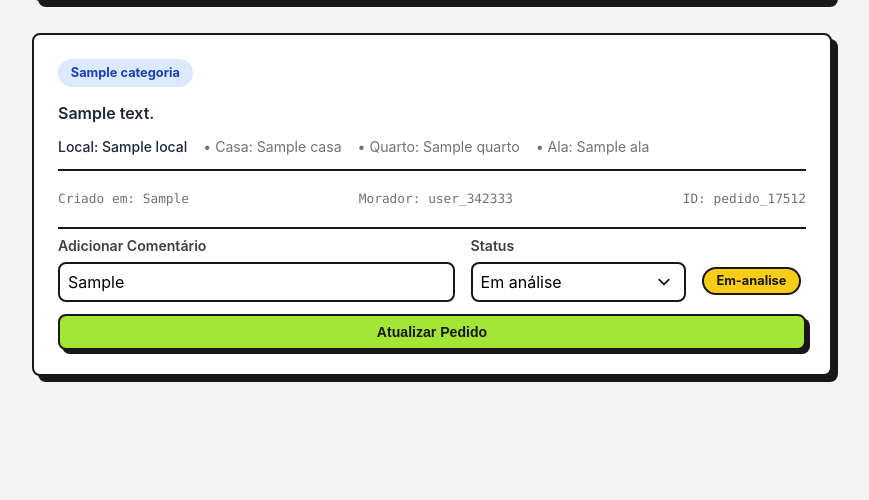
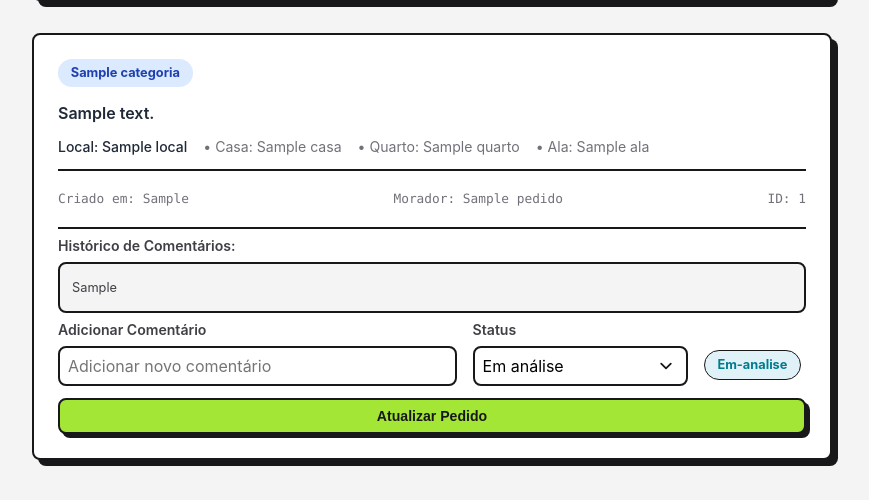
Before and after one commit to Gabriel-Reader/FixHub-project, a Flask app: template templates/painelGestor.html in a window 1280 px wide. Shown: the part 304-804 px from the top of the page, without its empty margins (208-1077 px from the left). Before the commit the page ends 686 px from the top, so only its background shows below. Run offline with Flask 3, Linux system fonts and the light colour scheme; the template is opened without the code that fills it: most values are stand-ins (such as "Sample title", 1, 10 or a date in 2020).

Commit message:
Adiciona a funcionalidade de exclusão de pedidos para os usuários
Permite que os usuários excluam seus próprios pedidos do sistema. Implementa uma nova rota e função de banco de dados para lidar com a exclusão de pedidos com base no ID do usuário.
O painel do gestor agora exibe o nome do usuário solicitante. Também inclui pequenos aprimoramentos da interface do usuário, como cores dinâmicas da tag de status e um registro de data e hora nos comentários do gestor.

```diff
--- a/app.py
+++ b/app.py
@@ -1,5 +1,5 @@
 from flask import Flask, request, render_template, flash, redirect, url_for, session
-from services.manipular_database import criar_usuario, verificar_login, criar_pedido, mostrar_pedidos_morador, mostrar_pedidos_gestor, alterar_status_pedido, comentario_gestor
+from services.manipular_database import criar_usuario, verificar_login, criar_pedido, mostrar_pedidos_morador, mostrar_pedidos_gestor, alterar_status_pedido, comentario_gestor, deletar_pedido
 from utils.validacoes import validar_email, validar_password, validar_username, verifica_gestor
 from utils.utilitarios import converter_pedidos_para_dicionario
 from utils.manipular_forms import obter_dados_pedido, obter_dados_cadastro, obter_dados_login, obter_atualizacao_pedido
@@ -22,7 +22,7 @@ def tela_login():
         if dados_usuario_db:
             id_morador_db, nome_db, senha_db, ceu_casa_db = dados_usuario_db
 
-            # LOGIN BEM-SUCEDIDO: CRIAR A SESSÃO COOKIE
+            # LOGIN BEM-SUCEDIDO: CRIA A SESSÃO COOKIE
             session.clear()
             session['user_id'] = id_morador_db
             session['username'] = nome_db
@@ -130,6 +130,18 @@ def atualizar_pedido():
 
 
 
+@app.route('/deletar-pedido/<int:id_pedido>', methods=['POST'])
+def deletar_pedido_rota(id_pedido):
+    if 'user_id' in session:
+        id_morador = session.get('user_id')
+        deletar_pedido(id_pedido, id_morador)
+        # flash('Pedido deletado com sucesso.')
+        return redirect(url_for('painel_morador'))
+    else:
+        return redirect(url_for('unauthorized'))
+
+
+
 @app.route('/logout')
 def logout():
     if 'user_id' in session:
--- a/static/css/painelGestor.css
+++ b/static/css/painelGestor.css
@@ -258,13 +258,11 @@ body {
 }
 
 .tag-status {
-    background-color: #facc15;
-    color: #18181b;
     font-weight: 700;
     font-size: 0.8rem;
-    padding: 0.3rem 0.8rem;
+    padding: 0.4rem 0.8rem;
     border-radius: 1rem;
-    border: 2px solid #18181b;
+    border: 1px solid #18181b;
     width: fit-content;
 }
 
@@ -301,6 +299,78 @@ body {
 .btn-atualizar-pedido:hover {
     transform: translate(2px, 2px);
     box-shadow: 2px 2px 0px #18181b;
+}
+
+/* ==================================
+   ESTILOS DINÂMICOS PARA TAGS DE STATUS
+   ================================== */
+
+.tag-status {
+    padding: 0.4rem 0.8rem;
+    border-radius: 1rem;
+    font-weight: 700;
+    font-size: 0.8rem;
+    border: 1px solid #18181b;
+    width: fit-content;
+}
+
+.status-aberto {
+    background-color: #E0F2F7; /* Azul claro */
+    color: #007B8F; /* Azul escuro */
+}
+
+.status-em-analise {
+    background-color: #FFF3E0; /* Laranja claro */
+    color: #E65100; /* Laranja escuro */
+}
+
+.status-aguardando-execucao {
+    background-color: #EDE7F6; /* Roxo claro */
+    color: #673AB7; /* Roxo escuro */
+}
+
+.status-aguardando-peca {
+    background-color: #F5F5F5; /* Cinza claro */
+    color: #616161; /* Cinza escuro */
+}
+
+.status-concluido {
+    background-color: #E8F5E9; /* Verde claro */
+    color: #388E3C; /* Verde escuro */
+}
+
+.status-cancelado {
+    background-color: #FFEBEE; /* Vermelho claro */
+    color: #D32F2F; /* Vermelho escuro */
+}
+
+.pedido-comentarios {
+    margin-bottom: 0.5rem;
+}
+
+
+.comentario-titulo {
+    font-size: 0.88rem;
+    font-weight: 600;
+    color: #3f3f46;
+    margin-top: 0.5rem;
+    margin-bottom: 0.5rem;
+}
+
+.comentario-conteudo {
+    background-color: #f4f4f5;
+    border: 2px solid #18181b;
+    padding-top: 0.20rem;
+    padding-left: 0.75rem;
+    padding-right: 0.34rem;
+    padding-bottom: 0.20rem;
+    border-radius: 0.5rem;
+    color: #18181b;
+}
+
+.comentario-conteudo p {
+    font-size: 0.8rem;
+    color: #3f3f46;
 }
 
 /* =====================
--- a/templates/painelGestor.html
+++ b/templates/painelGestor.html
@@ -74,14 +74,12 @@
                     </p>
                 </div>
 
-                <!-- {% if pedido.quarto %} • Quarto: {{ pedido.quarto }} {% endif %} -->
-
                 <div class="separador-bottom"></div>
 
                 <div class="container-metadados">
                     <p>Criado em: {{ pedido.data_criacao }}</p>
-                    <p>Morador: user_342333</p>
-                    <p>ID: pedido_17512</p>
+                    <p>Morador: {{ pedido.nome_morador }}</p>
+                    <p>ID: {{ pedido.id }}</p>
                 </div>
 
                 <div class="separador-top"></div>
@@ -91,9 +89,19 @@
                     <img class="imagem-pedido" src="" alt="Foto do problema">
                 </div>
 
-                <div style="display: none;" class="container-comentarios-feitos">
-                    <h4>Comentários:</h4>
-                    <div class="texto-comentarios-feitos"></div>
+                <div class="pedido-comentarios">
+                    <p class="comentario-titulo">Histórico de Comentários:</p>
+                    <div class="comentario-conteudo">
+                        {% if pedido.comentario_gestor %}
+                            {% for comentario in pedido.comentario_gestor.split('\n') %}
+                                {% if comentario %}
+                                    <p>{{ comentario }}</p>
+                                {% endif %}
+                            {% endfor %}
+                        {% else %}
+                            <p>Nenhum comentário ainda.</p>
+                        {% endif %}
+                    </div>
                 </div>
                 <!--  -->
 
@@ -104,7 +112,7 @@
 
                             <div class="container-comentarios">
                                 <label class="label-pedidos">Adicionar Comentário</label>
-                                <textarea class="textarea-comentario" rows="1" placeholder="Adicionar comentário" name="comentario">{{ pedido.comentario_gestor if pedido.comentario_gestor else '' }}</textarea>
+                                <textarea class="textarea-comentario" rows="1" placeholder="Adicionar novo comentário" name="comentario"></textarea>
                             </div>
 
 
@@ -122,7 +130,15 @@
                             </div>
 
                             <div class="container-tag-status">
-                                <span class="tag-status">{{  pedido.status }}</span>
+                                {% set status_class = {
+                                    'Aberto': 'status-aberto',
+                                    'Em analise': 'status-em-analise',
+                                    'Aguardando execução': 'status-aguardando-execucao',
+                                    'Aguardando peça': 'status-aguardando-peca',
+                                    'Concluído': 'status-concluido',
+                                    'Cancelado': 'status-cancelado'
+                                } %}
+                                <span class="tag-status {{ status_class.get(pedido.status, 'status-aberto') }}">{{ pedido.status }}</span>
                             </div>
 
                         </div>
--- a/utils/utilitarios.py
+++ b/utils/utilitarios.py
@@ -12,7 +12,8 @@ def converter_pedidos_para_dicionario(pedidos_tuplas):
             'descricao': p_tuple[7],
             'comentario_gestor': p_tuple[8],
             'status': p_tuple[9],
-            'data_criacao': p_tuple[10].strftime('%d/%m/%Y %H:%M:%S')
+            'data_criacao': p_tuple[10].strftime('%d/%m/%Y %H:%M:%S'),
+            'nome_morador': p_tuple[11] if len(p_tuple) > 11 else 'Não encontrado'
         }
         pedidos.append(pedido_dict)
     return pedidos
```
Also changed, not shown: services/manipular_database.py (+34 -5 lines), static/css/painelMorador.css (+71 -0 lines), templates/painelMorador.html (+25 -2 lines), static/cadastro.css (added), static/style.css (added).
